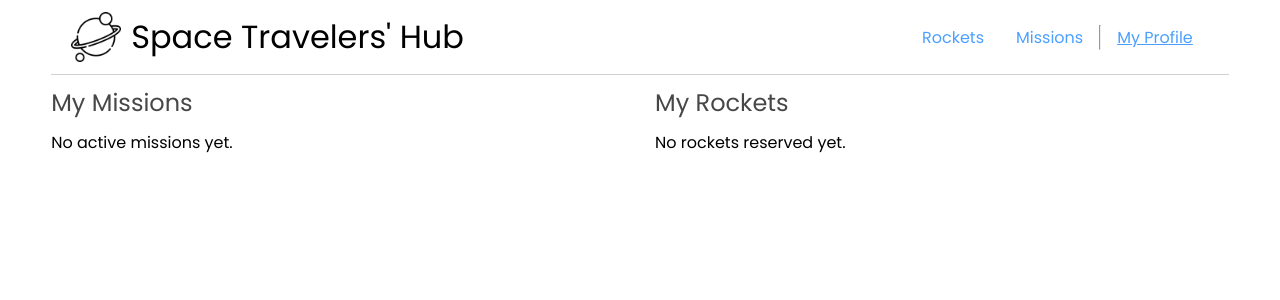
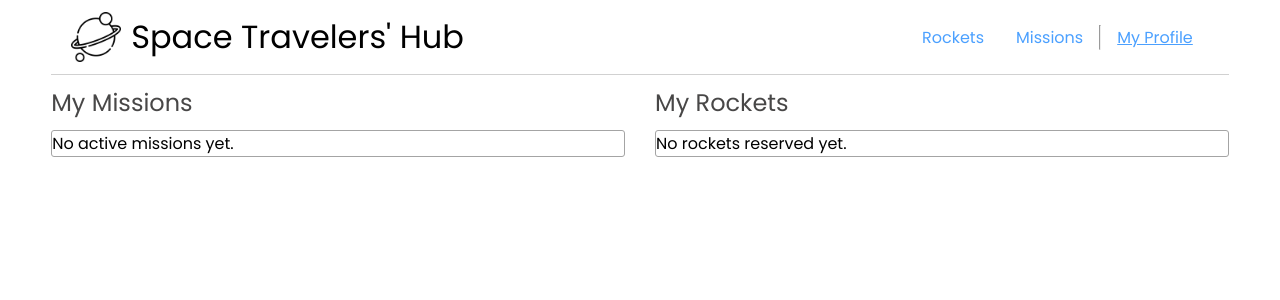
Before and after one commit to lRebornsl/space-travelers-hub, a React (Vite) app: page /myProfile in a window 1280 px wide. Shown: the top 300 px of the page. Built offline with nearby package versions, Linux system fonts and the light colour scheme.

Commit message:
Modify MyProfile css

```diff
--- a/src/components/Missions/ActiveMissionsList.jsx
+++ b/src/components/Missions/ActiveMissionsList.jsx
@@ -7,6 +7,7 @@ const ActiveMissionsList = () => {
   return (
     <div>
       <h2>My Missions</h2>
+      <div className='profiles-container'>
         {activeMissions.length === 0 ? (
           <p>No active missions yet.</p>
         ) : (
@@ -19,6 +20,7 @@ const ActiveMissionsList = () => {
           </ul>
         )}
       </div>
+    </div>
   )
 }
 
--- a/src/components/MyProfile/MyProfile.css
+++ b/src/components/MyProfile/MyProfile.css
@@ -14,6 +14,10 @@
 #reserved-container li {
   color: #484747;
   padding: 2rem 2rem;
-  border: 1px solid #a4a4a4;
+  border-bottom: 0.1rem solid #a4a4a4;
+}
+
+.profiles-container {
+  border: 0.1rem solid #a4a4a4;
   border-radius: 3px;
 }
--- a/src/components/Rockets/ReservedRocketsList.jsx
+++ b/src/components/Rockets/ReservedRocketsList.jsx
@@ -7,6 +7,7 @@ const ReservedRocketsList = () => {
   return (
     <div>
       <h2>My Rockets</h2>
+      <div className='profiles-container'>
         {reservedRockets.length === 0 ? (
           <p>No rockets reserved yet.</p>
         ) : (
@@ -19,6 +20,7 @@ const ReservedRocketsList = () => {
           </ul>
         )}
       </div>
+    </div>
   )
 }
 
```
Lines whose indentation alone changed are shown as unchanged.
